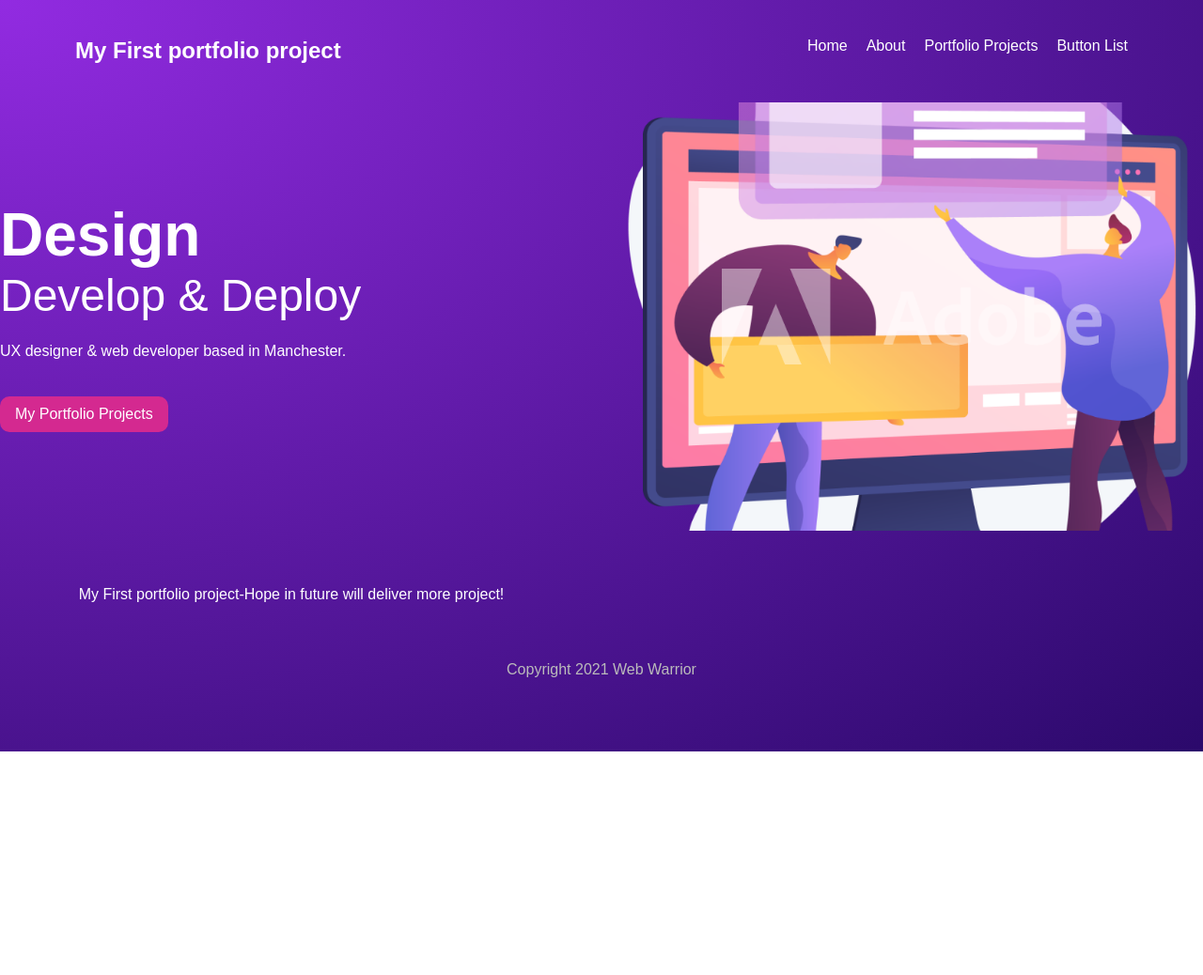
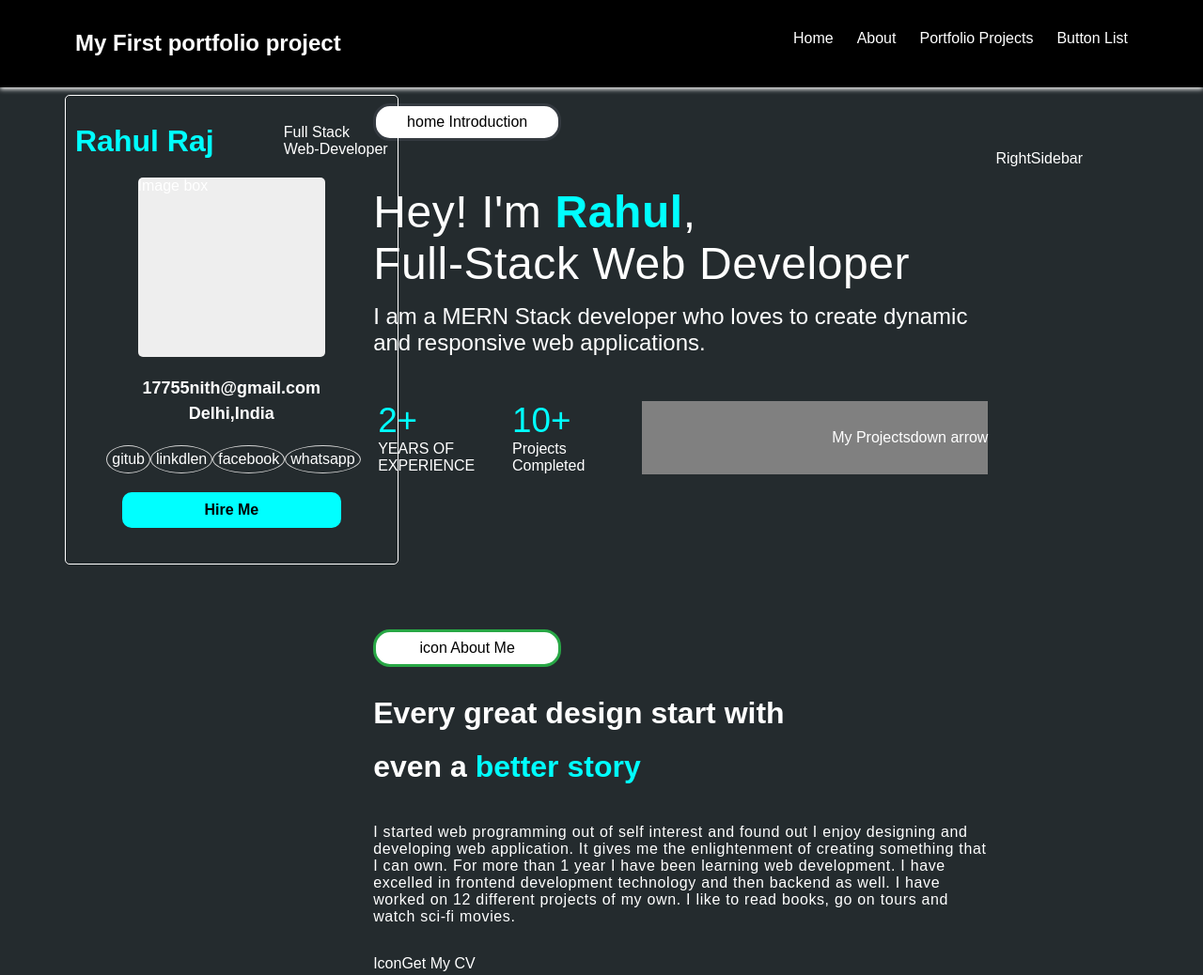
Before and after one commit to 98rahul/gatsby-portfolio, a Gatsby site: page / in a window 1280 px wide. Shown: the top 1038 px of the page at 94% size. Before the commit the page ends 800 px from the top, so only its background shows below. Built offline with nearby package versions, Linux system fonts and the light colour scheme; Gatsby itself is replaced by a stand-in of ours.

Commit message:
home layout--done

```diff
--- /dev/null
+++ b/src/components/AboutMe.js
@@ -0,0 +1,33 @@
+import React from "react";
+import Button from "./Button";
+import * as styles from "../styles/aboutMe.module.css";
+const AboutMe = () => {
+  return (
+    <div className={styles.container}>
+      <div className={styles.introBtn}>
+        <Button title="icon About Me" type="success" outline rounded />
+      </div>
+      <div className={styles.aboutMe}>
+        <span>Every great design start with </span>
+        <span>
+          even a <b style={{ color: "aqua" }}> better story</b>
+        </span>
+      </div>
+      <div className={styles.desc}>
+        I started web programming out of self interest and found out I enjoy
+        designing and developing web application. It gives me the enlightenment
+        of creating something that I can own. For more than 1 year I have been
+        learning web development. I have excelled in frontend development
+        technology and then backend as well. I have worked on 12 different
+        projects of my own. I like to read books, go on tours and watch sci-fi
+        movies.
+      </div>
+      <div>
+        <span>Icon</span>
+        <span>Get My CV</span>
+      </div>
+    </div>
+  );
+};
+
+export default AboutMe;
--- /dev/null
+++ b/src/components/ContactMe.js
@@ -0,0 +1,7 @@
+import React from 'react'
+
+export const ContactMe = () => {
+  return (
+    <div>ContactMe</div>
+  )
+}
--- /dev/null
+++ b/src/components/Footer.js
@@ -0,0 +1,11 @@
+import React from "react";
+
+const Footer = () => {
+  return (
+    <div className="footer">
+      <p>Copyright 2021 Web Warrior</p>
+    </div>
+  );
+};
+
+export default Footer;
--- /dev/null
+++ b/src/components/Introduction.js
@@ -0,0 +1,39 @@
+import React from "react";
+import * as styles from "../styles/introduction.module.css";
+import Button from "./Button";
+const Introduction = () => {
+  return (
+    <div className={styles.container}>
+      <div className={styles.introBtn}>
+       <Button title='home Introduction ' type='dark' outline rounded />
+      </div>
+
+      <div className={styles.heading}>
+        <span className={styles.first}>
+          Hey! I'm <b style={{ color: "aqua" }}>Rahul</b>,
+        </span>
+        <span className={styles.second}> Full-Stack Web Developer</span>
+        <span className={styles.third}>
+          I am a MERN Stack developer who loves to create dynamic and responsive
+          web applications.
+        </span>
+      </div>
+      <div className={styles.number}>
+        <div className={styles.one}>
+          <span className={styles.twoPLus}>2+</span>
+          <span>YEARS OF EXPERIENCE</span>
+        </div>
+        <div className={styles.two}>
+          <span className={styles.twoPLus}>10+</span>
+          <span>Projects<br/>Completed</span>
+        </div>
+        <div className={styles.three}>
+          <span>My Projects</span>
+          <span>down arrow</span>
+        </div>
+      </div>
+    </div>
+  );
+};
+
+export default Introduction;
--- a/src/components/Layout.js
+++ b/src/components/Layout.js
@@ -1,6 +1,7 @@
 import React from 'react'
 import Navbar from './Navbar'
 import '../styles/global.css'
+import Footer from './Footer'
 const Layout = ({children}) => {
   return (
     <div className="layout" >
@@ -8,9 +9,7 @@ const Layout = ({children}) => {
       <div className="content">
         { children }
       </div>
-      <footer>
-        <p>Copyright 2021 Web Warrior</p>
-      </footer>
+     <Footer />
     </div>
   )
 }
--- /dev/null
+++ b/src/components/MySkills.js
@@ -0,0 +1,9 @@
+import React from 'react'
+
+const MySkills = () => {
+  return (
+    <div>MySkills</div>
+  )
+}
+
+export default MySkills
--- /dev/null
+++ b/src/components/Profile.js
@@ -0,0 +1,29 @@
+import React from "react";
+import * as styles from "../styles/profile.module.css";
+const Profile = () => {
+  return (
+    <div className={styles.container}>
+      <div className={styles.heading}>
+        <span className={styles.name}>Rahul Raj</span>
+        <div className={styles.jobDesc}>
+          <span>Full Stack </span>
+          <span>Web-Developer </span>
+        </div>
+      </div>
+      <div className={styles.imgBox}>Image box</div>
+      <div className={styles.contact}>
+        <span>17755nith@gmail.com</span>
+        <span>Delhi,India</span>
+      </div>
+      <div className={styles.socialMedia}>
+        <span>gitub</span>
+        <span>linkdlen</span>
+        <span>facebook</span>
+        <span>whatsapp</span>
+      </div>
+      <button>Hire Me</button>
+    </div>
+  );
+};
+
+export default Profile;
--- /dev/null
+++ b/src/components/RightSidebar.js
@@ -0,0 +1,9 @@
+import React from 'react'
+import * as styles from '../styles/rightSidebar.module.css'
+const RightSidebar = () => {
+  return (
+    <div className={styles.rightSidebar}>RightSidebar</div>
+  )
+}
+
+export default RightSidebar
--- /dev/null
+++ b/src/components/Services.js
@@ -0,0 +1,9 @@
+import React from 'react'
+
+const Services = () => {
+  return (
+    <div>Services</div>
+  )
+}
+
+export default Services
--- a/src/pages/index.js
+++ b/src/pages/index.js
@@ -1,8 +1,15 @@
 import React from "react";
 import { graphql, Link } from "gatsby";
-import { GatsbyImage, getImage } from "gatsby-plugin-image"
+import { GatsbyImage, getImage } from "gatsby-plugin-image";
 import Layout from "../components/Layout";
 import * as styles from "../styles/home.module.css";
+import Profile from "../components/Profile";
+import Introduction from "../components/Introduction";
+import AboutMe from "../components/AboutMe";
+import Services from "../components/Services";
+import MySkills from "../components/MySkills";
+import { ContactMe } from "../components/ContactMe";
+import RightSidebar from "../components/RightSidebar";
 
 export default function Home(props) {
   console.log(props);
@@ -11,21 +18,29 @@ export default function Home(props) {
   // const image = getImage(file);
   return (
     <Layout>
+      <div className={styles.profile}>
+        <Profile />
+        {/* <Link className={styles.btn} to="/project">
+            My Portfolio Projects
+          </Link> */}
+      </div>
       <section className={styles.header}>
-        <div>
-          <h2>Design</h2>
-          <h3>Develop & Deploy</h3>
-          <p>UX designer & web developer based in Manchester.</p>
-          <Link className={styles.btn} to="/project">
-            My Portfolio Projects
-          </Link>
+        <div></div>
+        {/* <img src="/banner.png" alt="banner" style={{ maxWidth: "100%" }} /> */}
+        <div className={styles.completePage}>
+          <Introduction />
+          <AboutMe />
+          <Services />
+          <MySkills />
+          <ContactMe />
         </div>
-        {/* <img src="/banner.png" alt="banner" style={{ maxWidth: "100%" }} /> */}
-        <GatsbyImage image={getImage(file)} alt="heoo" />
-        <p>
+        <div></div>
+        {/* <GatsbyImage image={getImage(file)} alt="heoo" /> */}
+        {/* <p>
           {site.siteMetadata.title}-{site.siteMetadata.description}
-        </p>
+        </p> */}
       </section>
+      <RightSidebar />
     </Layout>
   );
 }
@@ -39,7 +54,7 @@ export const query = graphql`
       }
     }
 
-    file(relativePath: {eq: "banner.png"}) {
+    file(relativePath: { eq: "banner.png" }) {
       childImageSharp {
         gatsbyImageData(aspectRatio: 1.36, placeholder: BLURRED)
         id
--- /dev/null
+++ b/src/styles/aboutMe.module.css
@@ -0,0 +1,31 @@
+.container {
+    height: 70vh;
+    padding: 10px;
+    /* background-color: rgba(255, 0, 0, 0.304); */
+}
+
+.introBtn {
+
+    width: 200px;
+
+}
+
+.aboutMe {
+margin-top: 1.3rem;
+    display: flex;
+    flex-direction: column;
+
+}
+
+.aboutMe span {
+    font-size: 2rem;
+    font-weight: 600;
+    margin: 10px 0;
+}
+
+.desc {
+    margin: 2rem 0;
+    font-size: 1rem;
+    letter-spacing: .6px;
+    word-spacing: .3px;
+}
--- a/src/styles/buttonPage.module.css
+++ b/src/styles/buttonPage.module.css
@@ -9,8 +9,8 @@
     width: 600px;
     margin: 0 auto;
     height: 550px;
-    background-color: #D0DAE0;
-    /* background: radial-gradient(#D0DAE0   0%, #8A2EFF ); */
+    /* background-color: #D0DAE0; */
+    background: radial-gradient(#D0DAE0   0%, #8A2EFF );
     background-repeat: no-repeat;
     border-radius: 4PX;
     box-shadow: 2PX 2PX 5PX 4PX #8A2EFF,
--- a/src/styles/global.css
+++ b/src/styles/global.css
@@ -14,16 +14,22 @@
   text-decoration: none;
   font-family: "Montserrat";
   color: white;
-  font-family:'Poopins',sans-serif;
+  font-family: 'Poopins', sans-serif;
 }
-html, body {
+
+html,
+body {
   min-height: 100%;
 }
+
 body {
-  background: radial-gradient(at top left, rgba(146,43,225,1) 0%, rgba(43,9,107,1) 100%);
+  /* background: radial-gradient(at top left, rgba(146,43,225,1) 0%, rgba(43,9,107,1) 100%); */
+  /* background-color: #D0DAE0; */
+  background-color: #242B2E;
   /* background: radial-gradient(at top left,#FCFCFB   0%, #8A2EFF 100%); */
   background-repeat: no-repeat;
 }
+
 p {
   margin: 16px auto;
   line-height: 1.5em;
@@ -31,30 +37,47 @@ p {
 
 /* layout & nav */
 .layout {
-  max-width: 100%;
-  margin: 0 auto;
+  /* background-color: blueviolet; */
+  display: flex;
+  flex-direction: column;
 }
+
 nav {
+  width: 100%;
+  position: fixed;
+  top: 0;
+  background-color: #000;
+  box-shadow: 0 2px 5px #fff;
   display: grid;
   grid-template-columns: 1fr 1fr;
-  margin: 40px auto;
-  padding: 0 5rem;
+  padding: 2rem 5rem;
 }
+
 nav .links {
   display: inline-block;
   text-align: right;
 }
+
 nav a {
   display: inline-block;
   margin-left: 20px;
   font-weight: 400;
+
+  padding-left: 5px;
   padding-bottom: 8px;
   border-bottom: 3px solid transparent;
 }
+
 nav a:hover {
   border-color: white;
 }
-footer p{
+
+.content {
+  height: 80%;
+  /* background-color: aqua; */
+}
+
+.footer p {
   text-align: center;
   color: #bbb;
   margin: 40px auto;
--- a/src/styles/home.module.css
+++ b/src/styles/home.module.css
@@ -1,22 +1,51 @@
 .header {
+  padding: 0 20px;
+  width: 100%;
   display: grid;
-    grid-template-columns: 1fr 1fr;
-    grid-gap: 40px;
+  grid-template-columns: 2fr 4fr 1fr;
+  grid-gap: 30px;
   align-items: center;
+  margin-top: 100px !important;
+  overflow: hidden;
+  /* background-color: #fff; */
+  /* position: absolute; */
+
 }
+
 .header h2 {
   font-size: 4em;
 }
+
 .header h3 {
   font-size: 3em;
   font-weight: 400;
   margin-bottom: 20px;
 }
+
 .btn {
   display: inline-block;
-    background: #D42990;
+  /* background: #D42990; */
   padding: 10px 16px;
   border-radius: 10px;
   margin-top: 20px;
   font-weight: 500;
 }
+
+.profile {
+  margin: 5px;
+  padding: 10px;
+  border: 1px solid #fff;
+  border-radius: 5px;
+  position: fixed;
+  top: 12%;
+  left: 5%;
+  /* position: sticky;
+    top:10px;
+    left: 30px; */
+  height: 500px;
+}
+
+.completePage {
+  /* height: auto; */
+  /* background-color: #D42990; */
+}
--- /dev/null
+++ b/src/styles/introduction.module.css
@@ -0,0 +1,60 @@
+.container {
+    height: 70vh;
+    padding: 10px;
+}
+
+.introBtn {
+
+    width:200px;
+
+}
+
+.introBtn span {
+    margin-left: 3px;
+}
+
+.heading {
+    display: flex;
+    flex-direction: column;
+    margin: 3rem 0;
+}
+
+.heading .first,
+.heading .second {
+    font-size: 3rem;
+    font-weight: 500;
+    letter-spacing: .6px;
+
+    /* margin: 10px 0; */
+}
+
+.heading .third {
+    margin-top: 15px;
+    font-size: 1.5rem;
+}
+
+.number {
+    display: grid;
+
+    grid-template-columns: 1fr 1fr 3fr;
+    gap: 20px
+}
+
+.number .one , .two {
+    display: flex;
+    flex-direction: column;
+    padding-left: 5px;
+
+}
+.one  .twoPLus, .two .twoPLus{
+    color:aqua;
+    font-size: 2.3rem;
+}
+.number .two {}
+
+.number .three {
+    background-color: gray;
+    display: flex;
+    justify-content: end;
+    align-items: center;
+}
--- /dev/null
+++ b/src/styles/profile.module.css
@@ -0,0 +1,74 @@
+.container {
+    /* background-color: aqua; */
+    height: 100%;
+    display: flex;
+    flex-direction: column;
+    margin: 20px 0;
+    align-items: center;
+}
+
+.heading {
+    display: grid;
+    grid-template-columns: 3fr 1.5fr;
+}
+
+.heading .name {
+    font-weight: 700;
+    color: aqua;
+    font-size: 2rem;
+}
+
+.heading .jobDesc {
+    font-weight: 500;
+    font-size: 1rem;
+    display: flex;
+    flex-direction: column;
+}
+
+.imgBox {
+    height: 40%;
+    width: 60%;
+    margin: 20px 0;
+    border-radius: 5px;
+    background-color: #eee;
+
+}
+
+.contact {
+    display: flex;
+    flex-direction: column;
+    align-items: center;
+}
+
+.contact span {
+    font-size: 18px;
+    font-weight: 700;
+    margin: 3px 0;
+}
+
+.socialMedia {
+    width: 80%;
+    margin: 20px 0;
+    display: flex;
+    justify-content: space-around;
+}
+
+.socialMedia span {
+    display: flex;
+    justify-content: center;
+    align-items: center;
+    border: 1px solid #d5d5d5;
+    border-radius: 100%;
+    padding: 5px;
+}
+
+button {
+    background-color: aqua;
+    width: 70%;
+    padding: 10px 0;
+    color: #000;
+    font-weight: 700;
+    border:none;
+    font-size: 1rem;
+    border-radius: 10px;
+}
--- /dev/null
+++ b/src/styles/rightSidebar.module.css
@@ -0,0 +1,5 @@
+.rightSidebar{
+  position: fixed;
+  right:10%;
+  top:20%;
+}
```
Lines whose indentation alone changed are shown as unchanged.
